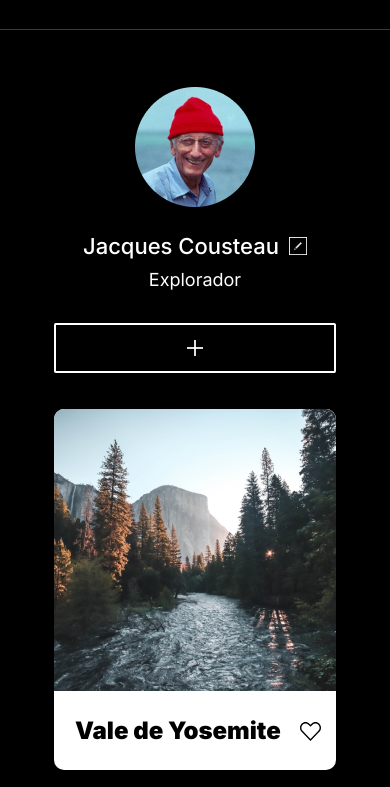
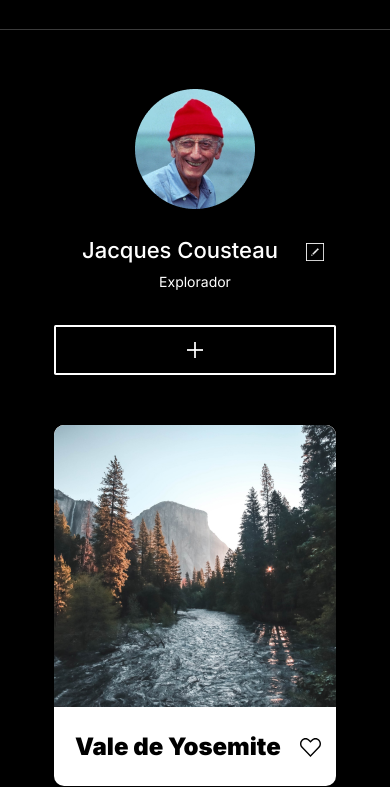
Before and after one commit to vinigerhardt/web_project_around, a plain HTML site: page index.html in a window 390 px wide. Shown: the part 55-842 px from the top of the page. Drawn offline with Linux system fonts and the light colour scheme.

```diff
--- a/blocks/cards.css
+++ b/blocks/cards.css
@@ -64,7 +64,11 @@
   }
 }
 
-@media (max-width: 581px) {
+@media (max-width: 600px) {
+  .content {
+    max-width: 581px;
+  }
+
   .content__cards {
     grid-template-columns: 1fr;
     justify-content: center;
--- a/blocks/popup.css
+++ b/blocks/popup.css
@@ -7,12 +7,13 @@
   display: flex;
   background-color: rgba(0, 0, 0, 0.5);
   justify-content: center;
-  align-items: center;
+  align-items: baseline;
   visibility: hidden;
 }
 
 .popup__content {
   position: relative;
+  top: 185px;
   background-color: #fff;
   border-radius: 10px;
   height: 330px;
@@ -87,14 +88,11 @@
   visibility: visible;
 }
 
-@media (max-width: 581px) {
-  .popup {
+@media (max-width: 518px) {
+  .popup__content {
+    height: 322px;
     max-width: 282px;
     top: 33%;
-  }
-
-  .popup__content {
-    height: 322px;
   }
 
   .popup__close {
--- a/blocks/profile.css
+++ b/blocks/profile.css
@@ -4,43 +4,30 @@
   margin: 0 auto;
 }
 
-.content__profile {
+.profile {
   max-width: 880px;
   width: 100%;
-  max-height: 120px;
-  display: flex;
-
   margin: 40px auto 50px;
-}
-
-.profile__picture {
-  padding-right: 30px;
-}
-
-.profile {
-  max-width: 415px;
-  height: 77px;
   display: grid;
   grid-template-areas:
-    "name edit"
-    "description description";
-  gap: 16px 18px;
-  align-items: baseline;
-  justify-content: flex-start;
-  align-self: center;
+    "picture gap1 name edit add"
+    "picture gap1 description description add";
+  grid-template-columns: 120px 30px 373px 24px auto;
+  grid-template-rows: 60px 60px;
+  row-gap: 16px;
 }
-
-.profile__resposive {
-  display: flex;
-  align-items: center;
+.profile__picture {
+  margin: 0;
+  grid-area: picture;
 }
 
 .profile__name {
+  grid-area: name;
   color: #fff;
-  grid-area: name;
-  width: 373px;
-
+  max-width: 373px;
+  width: 100%;
   margin: 0;
+  align-self: flex-end;
 
   font-weight: 500;
   font-size: 42px;
@@ -58,6 +45,8 @@
   background-repeat: no-repeat;
   border: none;
   cursor: pointer;
+  align-self: flex-end;
+  margin-bottom: 7px;
 }
 
 .profile__edit:hover {
@@ -77,6 +66,7 @@
 }
 
 .profile__add {
+  grid-area: add;
   max-width: 150px;
   height: 50px;
   width: 100%;
@@ -96,66 +86,72 @@
 }
 
 @media (max-width: 730px) {
-  .content__profile {
-    flex-direction: column;
+  .content {
+    max-width: 730px;
+    width: 100%;
+    margin: 42px auto 36px;
+  }
+
+  .profile {
+    grid-template-areas:
+      "picture picture"
+      "gap1 gap1"
+      "name edit"
+      "gap2 gap2"
+      "description description"
+      "gap3 gap3"
+      "add add";
+
+    grid-template-rows: 120px 30px 22px 14px 14px 36px 50px;
+    grid-template-columns: 252px 30px;
+
     align-items: center;
-    max-width: 282px;
+    width: 282px;
     width: 100%;
-    max-height: 286px;
-    margin: 40px auto 36px;
+    height: 286px;
+
+    justify-content: center;
+    align-items: center;
+    gap: 0;
   }
 
   .profile__picture {
+    grid-area: picture;
     width: 120px;
     height: 120px;
-    margin: 0 auto 30px;
+    margin: 0 auto;
     padding: 0;
   }
 
-  .profile {
-    display: flex;
-    flex-direction: column;
-    width: 100%;
-    max-width: 282px;
-    height: 50px;
-    justify-content: center;
-    align-items: center;
-    gap: 14px 10px;
-  }
+  .profile__name {
+    grid-area: name;
+    max-width: 196px;
 
-  .profile__name {
-    max-width: 196px;
-    width: 100%;
     font-weight: 500;
     font-size: 22px;
     line-height: 100%;
+    justify-self: center;
     text-align: center;
-    display: inline;
-  }
-
-  .profile__resposive {
-    width: 100%;
-
-    display: flex;
-    justify-content: center;
-    align-items: center;
-    gap: 10px;
   }
 
   .profile__edit {
     width: 18px;
     height: 18px;
+    margin: 0;
   }
 
   .profile__description {
     justify-self: center;
+    align-self: baseline;
+    font-size: 14px;
   }
 
   .profile__add {
+    grid-area: add;
     background-image: url(../images/profile/add__button-mobile.png);
     max-width: 282px;
     width: 100%;
     height: 50px;
-    margin: 36px auto 0;
+    margin: 0 auto;
   }
 }
--- a/index.html
+++ b/index.html
@@ -36,26 +36,22 @@
         />
       </header>
       <main class="content">
-        <section class="content__profile">
+        <section class="content__profile profile">
           <img
             class="profile__picture"
             src="./images/profile/picture.png"
             alt="profile picture"
           />
-          <div class="profile">
-            <div class="profile__resposive">
-              <h1 class="profile__name" id="profile__name">Jacques Cousteau</h1>
-              <button class="profile__edit" id="profile__edit"></button>
-            </div>
-            <h2 class="profile__description" id="profile__description">
-              Explorador
-            </h2>
-          </div>
+          <h1 class="profile__name" id="profile__name">Jacques Cousteau</h1>
+          <button class="profile__edit" id="profile__edit"></button>
+          <h2 class="profile__description" id="profile__description">
+            Explorador
+          </h2>
           <button class="profile__add"></button>
         </section>
-        <section class="content__cards">
+        <section class="content__cards cards">
           <!-- 1 cartao-->
-          <div class="cards__card">
+          <div class="cards__card card">
             <img
               class="card__image"
               src="./images/cards/Yosemite.jpg"
@@ -72,7 +68,7 @@
           </div>
 
           <!-- 2 cartao-->
-          <div class="cards__card">
+          <div class="cards__card card">
             <img
               class="card__image"
               src="./images/cards/Louise.png"
@@ -89,7 +85,7 @@
           </div>
 
           <!-- 3 cartao-->
-          <div class="cards__card">
+          <div class="cards__card card">
             <img
               class="card__image"
               src="./images/cards/Montanha.png"
@@ -106,7 +102,7 @@
           </div>
 
           <!-- 4 cartao-->
-          <div class="cards__card">
+          <div class="cards__card card">
             <img
               class="card__image"
               src="./images/cards/Latemar.png"
@@ -123,7 +119,7 @@
           </div>
 
           <!-- 5 cartao-->
-          <div class="cards__card">
+          <div class="cards__card card">
             <img
               class="card__image"
               src="./images/cards/Vanoise.png"
@@ -140,7 +136,7 @@
           </div>
 
           <!-- 6 cartao-->
-          <div class="cards__card">
+          <div class="cards__card card">
             <img
               class="card__image"
               src="./images/cards/Braies.png"
--- a/scripts/index.js
+++ b/scripts/index.js
@@ -23,7 +23,7 @@
   const campoNome = document.querySelector("#profile__name"); // pega o nome nome atual que tá no profile
   campoNome.textContent = newName; //seta o novo nome no profile
 
-  const newDescription = document.querySelector("#inputDescription").value; // ok
+  const newDescription = document.querySelector("#inputDescription").value;
   const campoDescription = document.querySelector("#profile__description");
   campoDescription.textContent = newDescription;
   closePopup();
```
